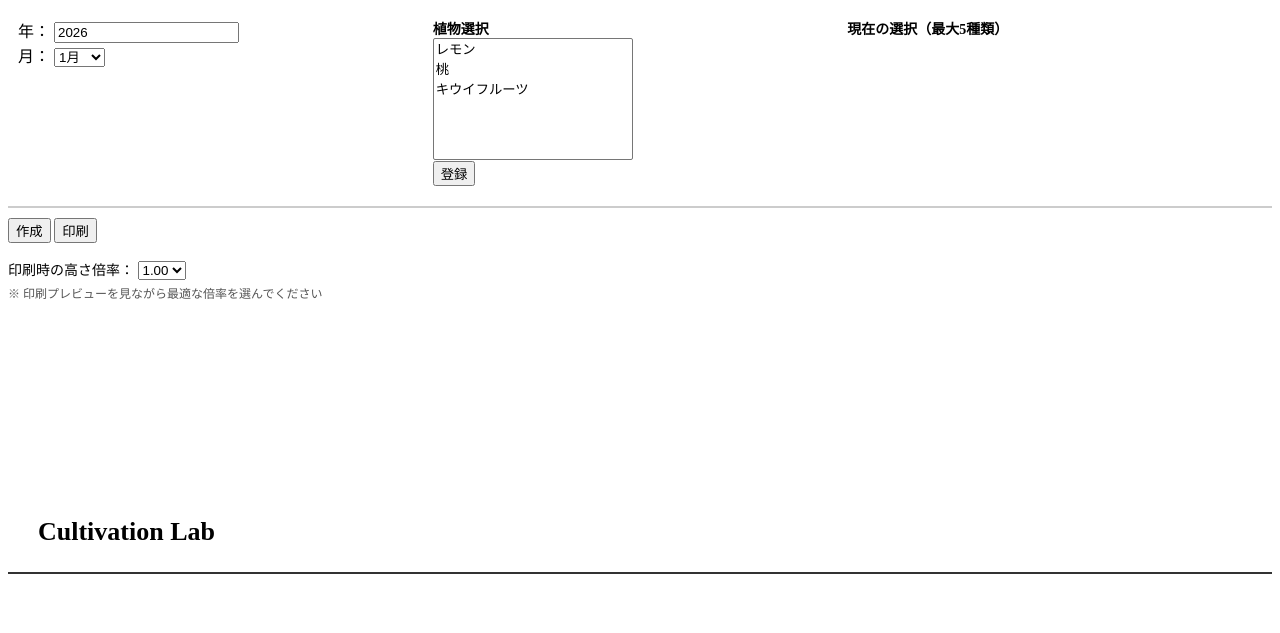
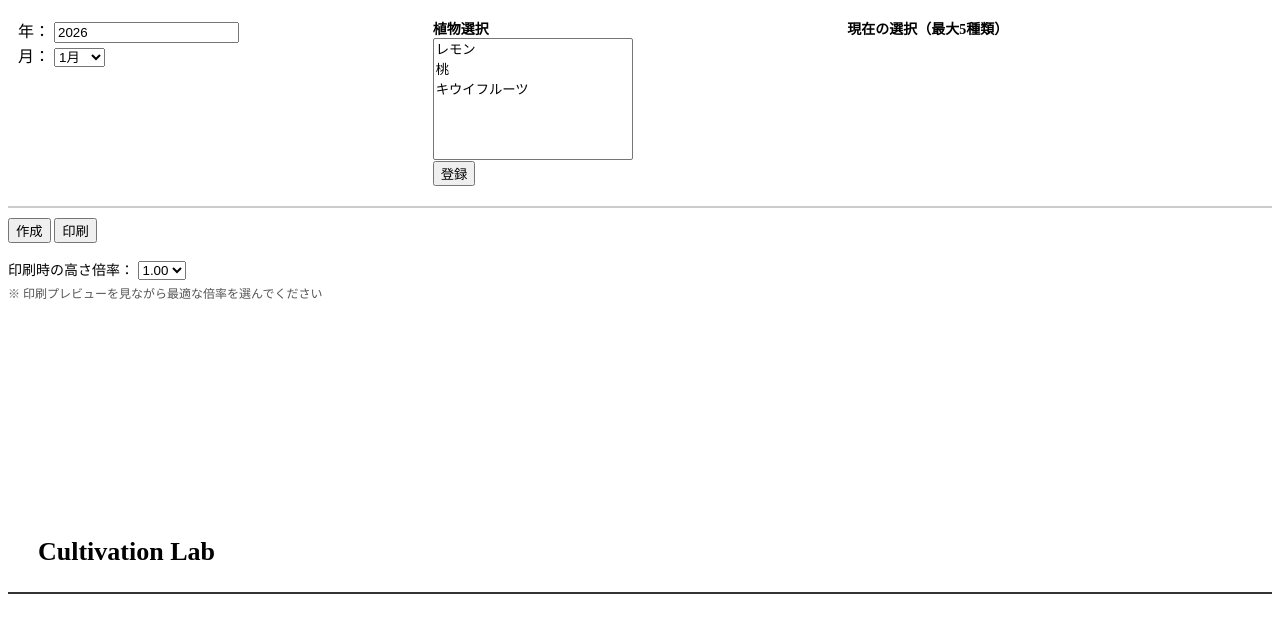
Before and after one commit to shiitake-garden/shiitake-garden.github.io, a Jekyll site: the page contents/calendar/plantcalendar.html, which Jekyll copies as it is, in a window 1280 px wide. Shown: the top 633 px of the page. Built offline with Jekyll 4.4.1, drawn with Linux system fonts in a browser that asks for light colours.

Commit message:
Update plantcalendar.html

```diff
--- a/contents/calendar/plantcalendar.html
+++ b/contents/calendar/plantcalendar.html
@@ -43,7 +43,7 @@
 
 /* --- 情報領域（3分割） --- */
 #info-area {
-  height: 240px;
+  height: 260px;
   display: grid;
   grid-template-columns: 1fr 1fr 1fr;
   border-bottom: 2px solid #333;
@@ -72,7 +72,7 @@
 }
 
 #info-month .month {
-  font-size: 120px;
+  font-size: 110px;
   font-weight: bold;
   line-height: 1;
 }
```
